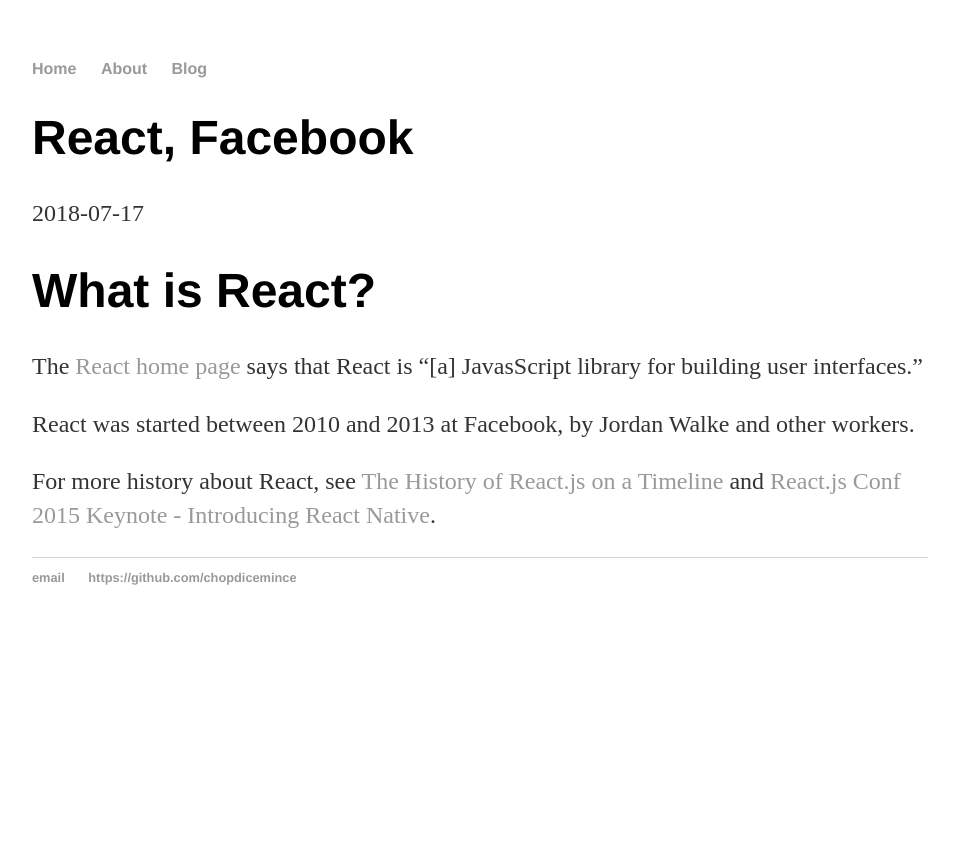
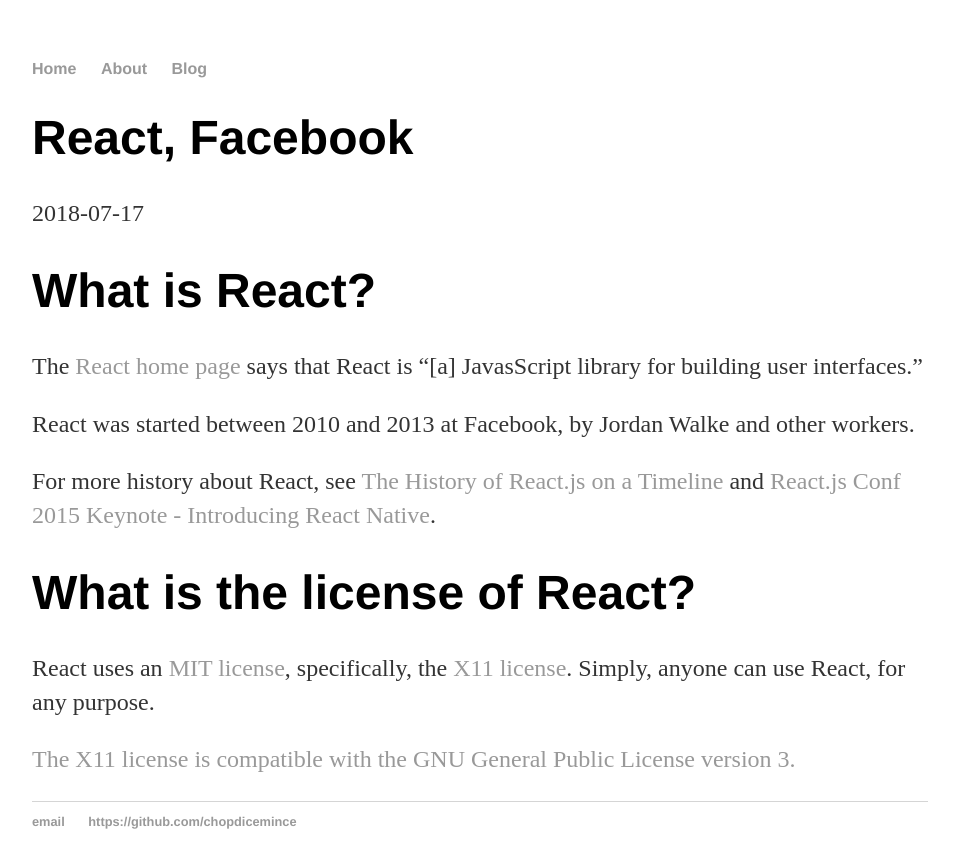
Before and after one commit to chopdicemince/chopdicemince.github.io, a Jekyll site: the page built from _posts/2018-07-17-react-and-facebook.md, in a window 1280 px wide. Shown: the top 868 px of the page, without its empty margins (160-1119 px from the left). Built offline with Jekyll 4.4.1, drawn with Linux system fonts in a browser that asks for light colours.

Commit message:
Add question about license

```diff
--- a/_posts/2018-07-17-react-and-facebook.md
+++ b/_posts/2018-07-17-react-and-facebook.md
@@ -11,3 +11,9 @@
 React was started between 2010 and 2013 at Facebook, by Jordan Walke and other workers.
 
 For more history about React, see [The History of React.js on a Timeline](https://blog.risingstack.com/the-history-of-react-js-on-a-timeline/) and [React.js Conf 2015 Keynote - Introducing React Native](https://www.youtube.com/watch?v=KVZ-P-ZI6W4&t=0s&list=PLb0IAmt7-GS1cbw4qonlQztYV1TAW0sCr&index=1).
+
+# What is the license of React?
+
+React uses an [MIT license](https://github.com/facebook/react/blob/master/LICENSE), specifically, the [X11 license](https://directory.fsf.org/wiki/License:X11). Simply, anyone can use React, for any purpose.
+
+[The X11 license is compatible with the GNU General Public License version 3.](https://www.gnu.org/licenses/license-list.html#GNUGPL)
```
